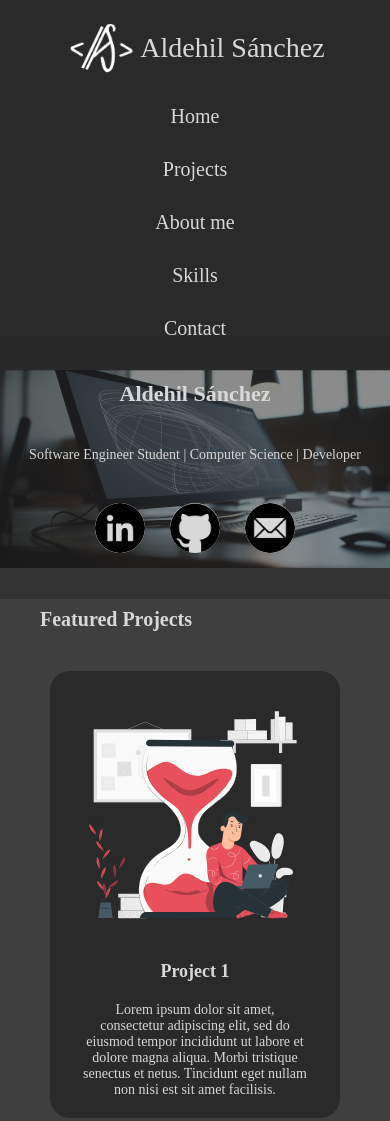
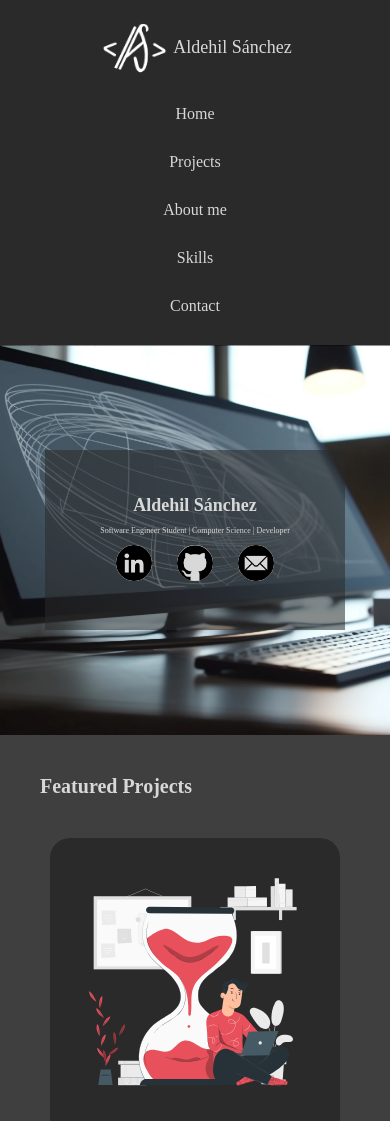
Before and after one commit to AldehilS/personal-web-portafolio, a plain HTML site: page index.html in a window 390 px wide. Shown: the top 1121 px of the page. Drawn offline with Linux system fonts and the light colour scheme.

Commit message:
Mobile responsiveness added

```diff
--- a/css/styles.css
+++ b/css/styles.css
@@ -308,7 +308,7 @@ form ul button {
 
 @media (max-width: 630px) {
     .link-logo span {
-        font-size: 28px;
+        font-size: 22px;
     }
 
     .link-logo img {
@@ -363,7 +363,7 @@ form ul button {
 
     nav ul li a {
         display: block;
-        font-size: 20px;
+        font-size: 18px;
     }
 
     .card-container {
@@ -410,3 +410,45 @@ form ul button {
         font-size: 18px;
     }
 }
+
+@media (max-width: 550px) {
+    .link-logo span {
+        font-size: 18px;
+    }
+
+    header ul li a {
+        font-size: 16px;
+    }
+
+    .main-card {
+        width: 300px;
+        height: 180px;
+        gap: 10px;
+    }
+
+    h1 {
+        font-size: 18px;
+    }
+
+    .main-card p {
+        font-size: 8px;
+    }
+
+    .social-media-link {
+        width: 36px;
+    }
+
+
+    .main-image {
+        height: 100vw;
+        background-size: cover;
+    }
+
+    .menu-desplegable {
+        font-size: 14px;
+    }
+
+    .menu-desplegable select {
+        font-size: 14px;
+    }
+}
```
